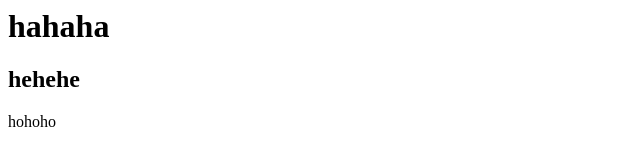
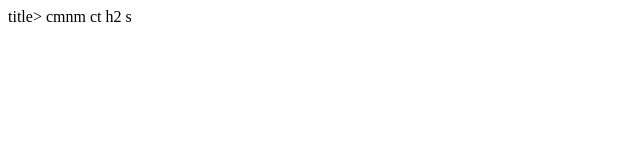
Before and after one commit to anhthu0910/Html, a plain HTML site: page index.html in a window 1280 px wide. Shown: the whole page, without its empty margins (0-640 px from the left). Drawn offline with Linux system fonts and the light colour scheme.

Commit message:
Update index.html

```diff
--- a/index.html
+++ b/index.html
@@ -1,11 +1,11 @@
 <DOCTYPE html>
 <html>
     <head>
-        <title> hihihi </title>
+        title> cmnm  ct
     </head>
     <body>
-        <h1> hahaha </h1>
-        <h2> hehehe </h2>
-        <p> hohoho </p>
+        <h1< happi niu dia hah1>
+         h2 s <snvv nghen/
+        <p> </p>
     </body>
 </html>
```
